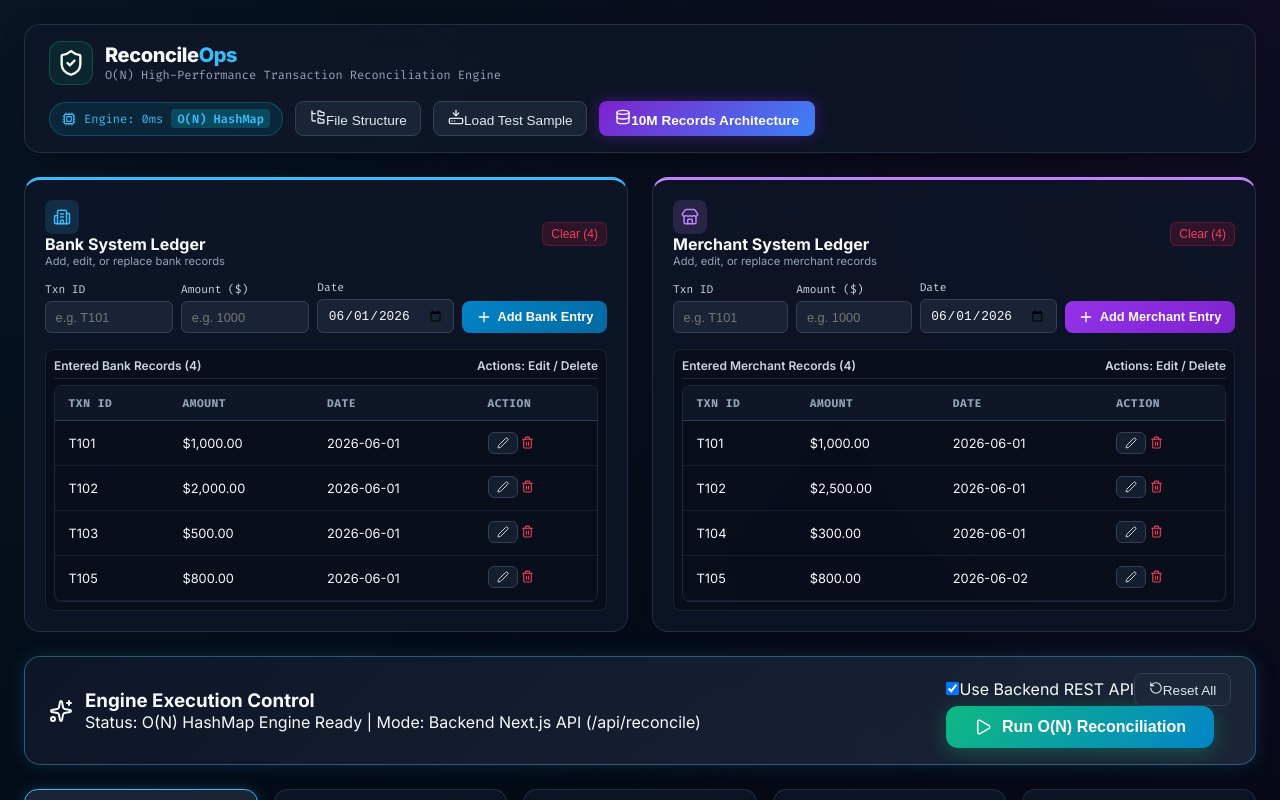
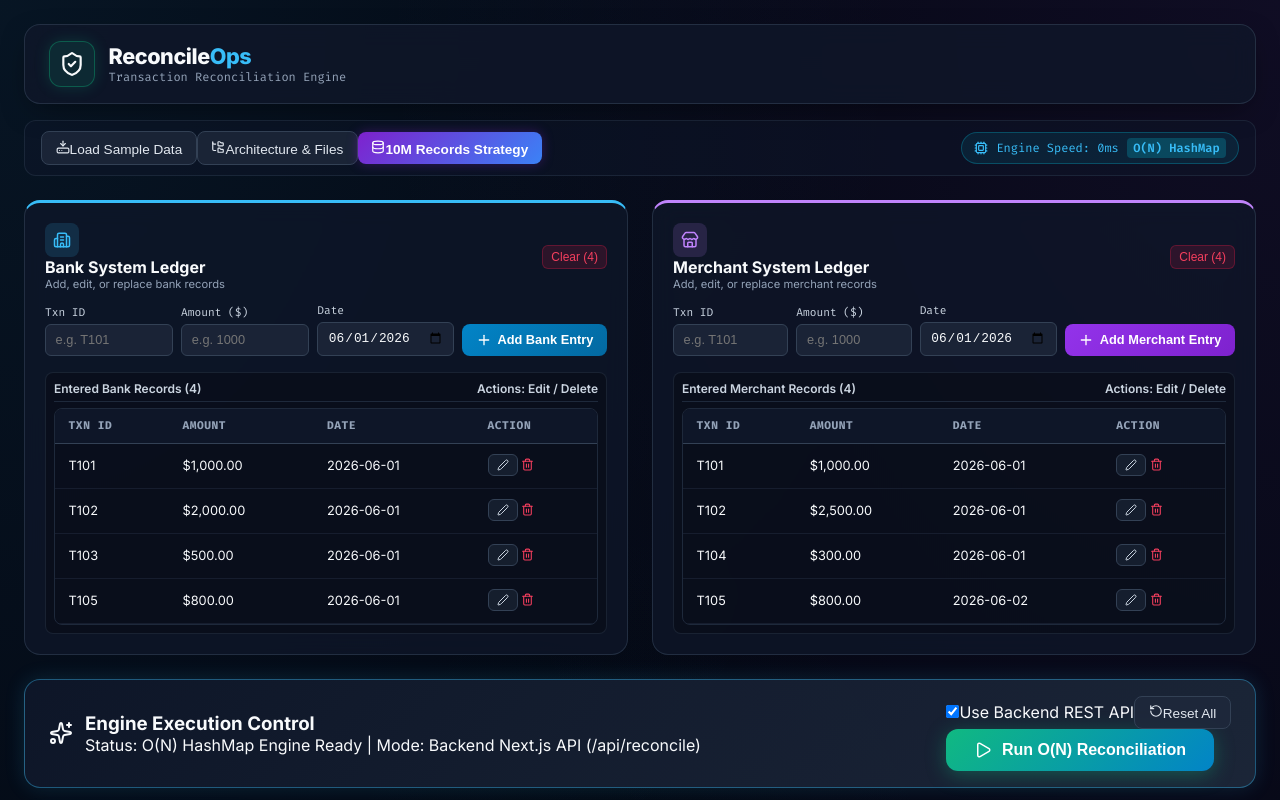
Before and after one commit to AdityaRaj019/ReconcileOps, a Next.js app: page / in a window 1280 px wide. Both pictures are taken after a click on the button "Run O(N) Reconciliation". Shown: the top 800 px of the page. Built offline with nearby package versions, Linux system fonts and the light colour scheme.

Commit message:
style: clean up header right side and add dedicated sub-toolbar

```diff
--- a/src/app/globals.css
+++ b/src/app/globals.css
@@ -52,31 +52,30 @@ body {
   backdrop-filter: blur(12px);
   border: 1px solid var(--border-card);
   border-radius: 1rem;
-  margin-bottom: 1.5rem;
+  margin-bottom: 1rem;
   box-shadow: 0 10px 30px -10px rgba(0, 0, 0, 0.5);
-  flex-wrap: wrap;
-  gap: 1rem;
 }
 
 .header-brand {
   display: flex;
   align-items: center;
-  gap: 0.75rem;
+  gap: 0.85rem;
 }
 
 .brand-logo {
   display: flex;
   align-items: center;
   justify-content: center;
-  width: 44px;
-  height: 44px;
+  width: 46px;
+  height: 46px;
   border-radius: 12px;
-  background: rgba(16, 185, 129, 0.1);
-  border: 1px solid rgba(16, 185, 129, 0.3);
+  background: rgba(16, 185, 129, 0.12);
+  border: 1px solid rgba(16, 185, 129, 0.35);
+  box-shadow: 0 0 15px rgba(16, 185, 129, 0.2);
 }
 
 .brand-title {
-  font-size: 1.25rem;
+  font-size: 1.35rem;
   font-weight: 800;
   letter-spacing: -0.02em;
 }
@@ -91,18 +90,25 @@ body {
   font-family: var(--font-mono);
 }
 
-.header-actions {
+/* Sub-toolbar Bar */
+.sub-toolbar-bar {
   display: flex;
   align-items: center;
+  justify-content: space-between;
+  background: rgba(15, 23, 42, 0.5);
+  border: 1px solid rgba(51, 65, 85, 0.4);
+  border-radius: 0.75rem;
+  padding: 0.65rem 1rem;
+  margin-bottom: 1.5rem;
+  flex-wrap: wrap;
   gap: 0.75rem;
-  flex-wrap: wrap;
 }
 
 .performance-badge {
   display: flex;
   align-items: center;
   gap: 0.5rem;
-  padding: 0.4rem 0.75rem;
+  padding: 0.35rem 0.75rem;
   background: rgba(6, 182, 212, 0.1);
   border: 1px solid rgba(6, 182, 212, 0.3);
   border-radius: 9999px;
@@ -159,18 +165,18 @@ body {
   background: linear-gradient(135deg, #7e22ce 0%, #3b82f6 100%);
   color: #ffffff;
   font-weight: 600;
-  padding: 0.5rem 1rem;
+  padding: 0.45rem 0.85rem;
   border-radius: 0.5rem;
   border: none;
   cursor: pointer;
-  box-shadow: 0 0 15px rgba(126, 34, 206, 0.4);
+  box-shadow: 0 0 12px rgba(126, 34, 206, 0.35);
   transition: all 0.2s ease;
   font-size: 0.85rem;
 }
 
 .btn-glow:hover {
   transform: translateY(-1px);
-  box-shadow: 0 0 20px rgba(126, 34, 206, 0.7);
+  box-shadow: 0 0 18px rgba(126, 34, 206, 0.6);
 }
 
 .btn-xs-secondary {
@@ -345,17 +351,6 @@ body {
 .form-input:focus {
   outline: none;
   border-color: var(--accent-cyan);
-}
-
-.form-textarea {
-  width: 100%;
-  background: rgba(30, 41, 59, 0.8);
-  border: 1px solid #334155;
-  color: #f8fafc;
-  padding: 0.5rem;
-  border-radius: 0.375rem;
-  font-family: var(--font-mono);
-  font-size: 0.75rem;
 }
 
 .error-banner {
--- a/src/app/page.tsx
+++ b/src/app/page.tsx
@@ -12,7 +12,7 @@ import ReconciliationChart from '@/components/ReconciliationChart';
 import ReconciliationTable from '@/components/ReconciliationTable';
 import TenMillionScaleModal from '@/components/TenMillionScaleModal';
 import FileStructureModal from '@/components/FileStructureModal';
-import { Play, RotateCcw, Sparkles } from 'lucide-react';
+import { Play, RotateCcw, Sparkles, HardDriveDownload, FolderTree, Database, Cpu } from 'lucide-react';
 
 export default function ReconcileDashboard() {
   const [bankTxns, setBankTxns] = useState<Transaction[]>(INITIAL_BANK_TRANSACTIONS);
@@ -106,12 +106,47 @@ export default function ReconcileDashboard() {
 
   return (
     <div className="app-container">
-      <Header
-        onLoadSample={handleLoadSampleData}
-        onOpenScaleModal={() => setIsScaleModalOpen(true)}
-        onOpenFileStructureModal={() => setIsFileStructModalOpen(true)}
-        executionTimeMs={reconciliationResult?.summary.executionTimeMs}
-      />
+      <Header />
+
+      {/* Toolbar / Actions Subheader */}
+      <div className="sub-toolbar-bar">
+        <div className="flex items-center gap-2 flex-wrap">
+          <button
+            onClick={handleLoadSampleData}
+            className="btn-secondary font-mono text-xs flex items-center gap-1.5"
+            title="Load sample test cases (T101, T102, T103, T104, T105)"
+          >
+            <HardDriveDownload size={14} />
+            <span>Load Sample Data</span>
+          </button>
+
+          <button
+            onClick={() => setIsFileStructModalOpen(true)}
+            className="btn-secondary font-mono text-xs flex items-center gap-1.5"
+            title="View Project Architecture & File Structure"
+          >
+            <FolderTree size={14} />
+            <span>Architecture & Files</span>
+          </button>
+
+          <button
+            onClick={() => setIsScaleModalOpen(true)}
+            className="btn-glow text-xs flex items-center gap-1.5"
+            title="Verbal Follow-up Solution for 10M Records"
+          >
+            <Database size={14} />
+            <span>10M Records Strategy</span>
+          </button>
+        </div>
+
+        {reconciliationResult?.summary.executionTimeMs !== undefined && (
+          <div className="performance-badge">
+            <Cpu size={14} />
+            <span>Engine Speed: {reconciliationResult.summary.executionTimeMs}ms</span>
+            <span className="complexity-tag">O(N) HashMap</span>
+          </div>
+        )}
+      </div>
 
       {/* Dual Input Form Section */}
       <div className="forms-grid">
--- a/src/components/Header.tsx
+++ b/src/components/Header.tsx
@@ -1,72 +1,23 @@
 'use client';
 
 import React from 'react';
-import { ShieldCheck, Database, Cpu, HardDriveDownload, FolderTree, FileCode } from 'lucide-react';
+import { ShieldCheck } from 'lucide-react';
 
-interface HeaderProps {
-  onLoadSample: () => void;
-  onOpenScaleModal: () => void;
-  onOpenFileStructureModal: () => void;
-  executionTimeMs?: number;
-}
-
-export default function Header({
-  onLoadSample,
-  onOpenScaleModal,
-  onOpenFileStructureModal,
-  executionTimeMs,
-}: HeaderProps) {
+export default function Header() {
   return (
     <header className="app-header">
       <div className="header-brand">
         <div className="brand-logo">
-          <ShieldCheck size={28} className="text-emerald-400" />
+          <ShieldCheck size={26} className="text-emerald-400" />
         </div>
         <div>
           <h1 className="brand-title">
             Reconcile<span className="accent-text">Ops</span>
           </h1>
           <p className="brand-subtitle">
-            O(N) High-Performance Transaction Reconciliation Engine
+            Transaction Reconciliation Engine
           </p>
         </div>
-      </div>
-
-      <div className="header-actions">
-        {executionTimeMs !== undefined && (
-          <div className="performance-badge">
-            <Cpu size={14} />
-            <span>Engine: {executionTimeMs}ms</span>
-            <span className="complexity-tag">O(N) HashMap</span>
-          </div>
-        )}
-
-        <button
-          onClick={onOpenFileStructureModal}
-          className="btn-secondary font-mono text-xs flex items-center gap-1.5"
-          title="View Project Architecture & File Structure"
-        >
-          <FolderTree size={16} />
-          <span>File Structure</span>
-        </button>
-
-        <button
-          onClick={onLoadSample}
-          className="btn-secondary font-mono text-xs flex items-center gap-1.5"
-          title="Load prompt test cases (T101, T102, T103, T104, T105)"
-        >
-          <HardDriveDownload size={16} />
-          <span>Load Test Sample</span>
-        </button>
-
-        <button
-          onClick={onOpenScaleModal}
-          className="btn-glow flex items-center gap-1.5"
-          title="Verbal Follow-up Solution for 10M Records"
-        >
-          <Database size={16} />
-          <span>10M Records Architecture</span>
-        </button>
       </div>
     </header>
   );
```
